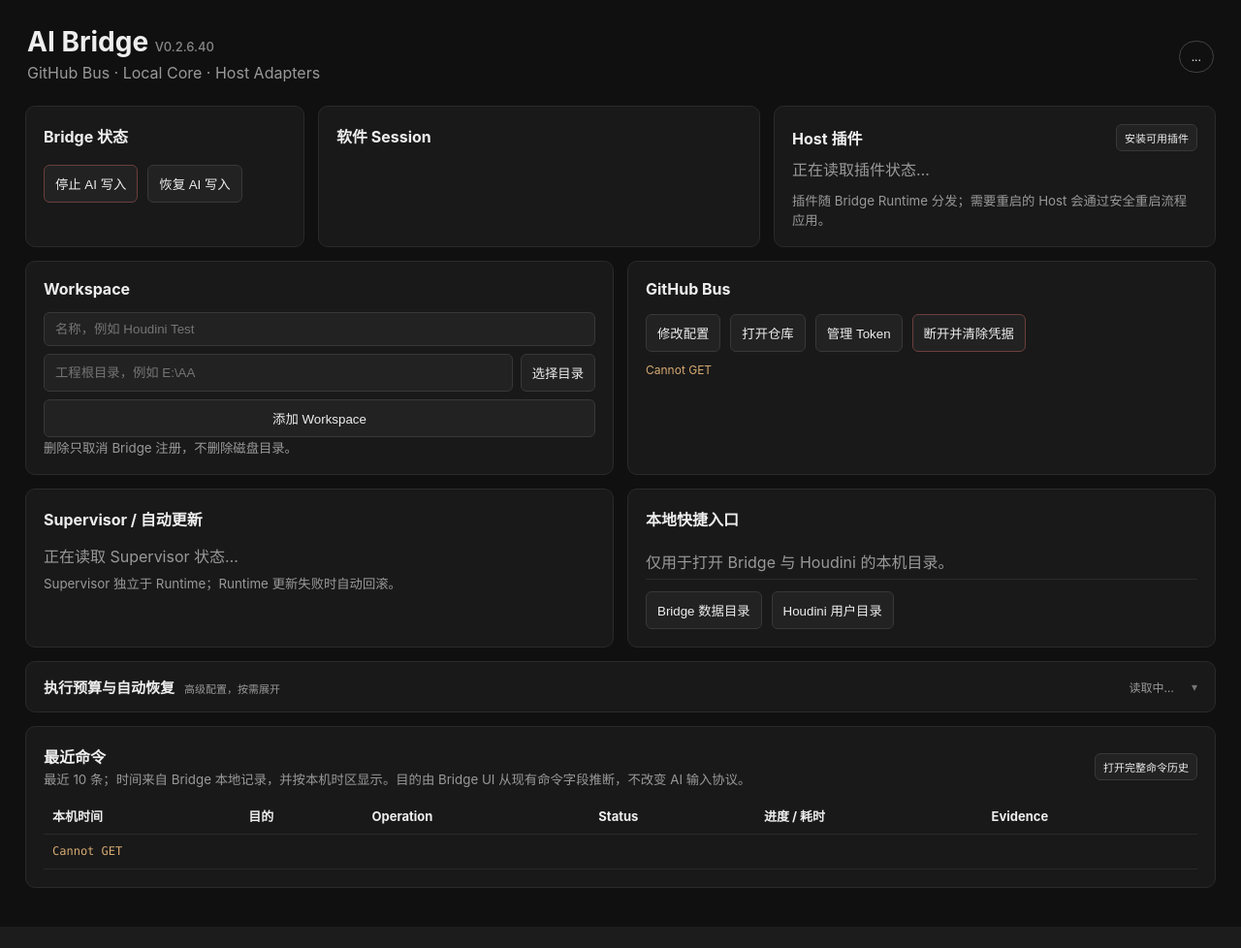
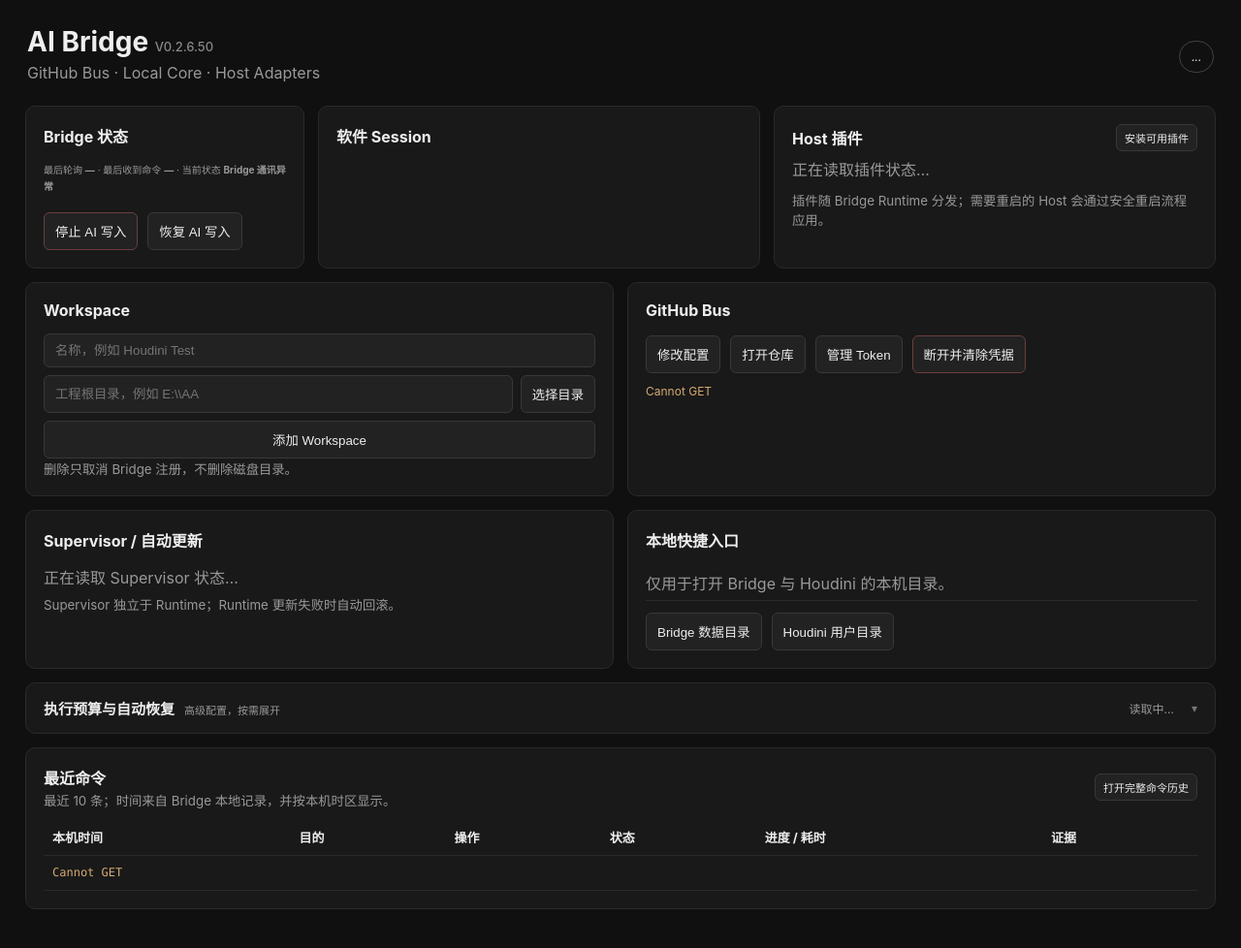
Before and after one commit to fmb22333-dev/AI-Bridge, a Python web app: template runtime/src/ai_bridge/web/templates/index.html in a window 1280 px wide. Shown: the whole page at 97% size. Before the commit the page ends 916 px from the top, so only its background shows below. Run offline with Jinja, Linux system fonts and the light colour scheme; the template is opened without the code that fills it, so the values that code supplies are empty.

Commit message:
Sync Runtime 0.2.6.50 Dashboard UI

```diff
--- a/runtime/src/ai_bridge/web/templates/index.html
+++ b/runtime/src/ai_bridge/web/templates/index.html
@@ -10,7 +10,7 @@
 <main class="shell">
   <header class="topbar">
     <div>
-      <h1>AI Bridge <small>V0.2.6.40</small></h1>
+      <h1>AI Bridge <small>V0.2.6.50</small></h1>
       <p>GitHub Bus · Local Core · Host Adapters</p>
     </div>
     <div id="coreBadge" class="badge">...</div>
@@ -18,37 +18,129 @@
 
   <section class="dashboardGrid overviewGrid">
     <article class="card statusCard">
-      <h2>Bridge 状态</h2><div id="status"></div><div class="actions"><button id="stop" class="danger">停止 AI 写入</button><button id="resume">恢复 AI 写入</button></div>
+      <h2>Bridge 状态</h2>
+      <div id="status"></div>
+      <div id="activityHeartbeat"><small>最后轮询 <b>—</b> · 最后收到命令 <b>—</b> · 当前状态 <b>—</b></small></div>
+      <div class="actions">
+        <button id="stop" class="danger">停止 AI 写入</button>
+        <button id="resume">恢复 AI 写入</button>
+      </div>
     </article>
-    <article class="card"><h2>软件 Session</h2><div id="sessions"></div></article>
-    <article class="card"><div class="sectionTitleRow"><h2>Host 插件</h2><button id="installAllPlugins" class="tiny">安装可用插件</button></div><div id="plugins"><p class="muted">正在读取插件状态…</p></div><div id="pluginError" class="errorText"></div><small>插件随 Bridge Runtime 分发；需要重启的 Host 会通过安全重启流程应用。</small></article>
+
+    <article class="card">
+      <h2>软件 Session</h2>
+      <div id="sessions"></div>
+    </article>
+
+    <article class="card">
+      <div class="sectionTitleRow">
+        <h2>Host 插件</h2>
+        <button id="installAllPlugins" class="tiny">安装可用插件</button>
+      </div>
+      <div id="plugins"><p class="muted">正在读取插件状态…</p></div>
+      <div id="pluginError" class="errorText"></div>
+      <small>插件随 Bridge Runtime 分发；需要重启的 Host 会通过安全重启流程应用。</small>
+    </article>
   </section>
 
   <section class="dashboardGrid twoColGrid">
-    <article class="card"><h2>Workspace</h2><div id="workspaces"></div><form id="workspaceForm"><input id="wsName" placeholder="名称，例如 Houdini Test" required><div class="pathInput"><input id="wsRoot" placeholder="工程根目录，例如 E:\AA" required><button id="pickWorkspace" type="button">选择目录</button></div><button>添加 Workspace</button></form><small>删除只取消 Bridge 注册，不删除磁盘目录。</small></article>
-    <article class="card"><h2>GitHub Bus</h2><div id="remote"></div><div class="actions"><button id="editRemote">修改配置</button><button id="openRemoteRepo">打开仓库</button><button id="manageRemoteToken">管理 Token</button><button id="disconnectRemote" class="danger">断开并清除凭据</button></div><div id="remoteError" class="errorText"></div></article>
+    <article class="card">
+      <h2>Workspace</h2>
+      <div id="workspaces"></div>
+      <form id="workspaceForm">
+        <input id="wsName" placeholder="名称，例如 Houdini Test" required>
+        <div class="pathInput">
+          <input id="wsRoot" placeholder="工程根目录，例如 E:\\AA" required>
+          <button id="pickWorkspace" type="button">选择目录</button>
+        </div>
+        <button>添加 Workspace</button>
+      </form>
+      <small>删除只取消 Bridge 注册，不删除磁盘目录。</small>
+    </article>
+
+    <article class="card">
+      <h2>GitHub Bus</h2>
+      <div id="remote"></div>
+      <div class="actions">
+        <button id="editRemote">修改配置</button>
+        <button id="openRemoteRepo">打开仓库</button>
+        <button id="manageRemoteToken">管理 Token</button>
+        <button id="disconnectRemote" class="danger">断开并清除凭据</button>
+      </div>
+      <div id="remoteError" class="errorText"></div>
+    </article>
   </section>
 
   <section class="dashboardGrid twoColGrid">
-    <article class="card"><h2>Supervisor / 自动更新</h2><div id="supervisor"><p class="muted">正在读取 Supervisor 状态…</p></div><small>Supervisor 独立于 Runtime；Runtime 更新失败时自动回滚。</small></article>
-    <article class="card utilityCard"><h2>本地快捷入口</h2><p class="muted">仅用于打开 Bridge 与 Houdini 的本机目录。</p><div class="actions helperActions"><button id="openDataDir">Bridge 数据目录</button><button id="openHoudiniDir">Houdini 用户目录</button></div></article>
+    <article class="card">
+      <h2>Supervisor / 自动更新</h2>
+      <div id="supervisor"><p class="muted">正在读取 Supervisor 状态…</p></div>
+      <small>Supervisor 独立于 Runtime；Runtime 更新失败时自动回滚。</small>
+    </article>
+
+    <article class="card utilityCard">
+      <h2>本地快捷入口</h2>
+      <p class="muted">仅用于打开 Bridge 与 Houdini 的本机目录。</p>
+      <div class="actions helperActions">
+        <button id="openDataDir">Bridge 数据目录</button>
+        <button id="openHoudiniDir">Houdini 用户目录</button>
+      </div>
+    </article>
   </section>
 
-  <details class="card collapsibleCard" id="executionBudgetPanel"><summary><span class="summaryTitle"><strong>执行预算与自动恢复</strong><small>高级配置，按需展开</small></span><span id="budgetSummary" class="summaryMeta">读取中…</span></summary><div class="detailsBody"><div id="executionPolicy"><p class="muted">正在读取执行预算…</p></div><h3>最近自动恢复</h3><div id="recoveryHistory"><p class="muted">暂无恢复记录</p></div><div id="budgetError" class="errorText"></div><small>预算优先级：AI 显式 → 当前工程精确覆盖 → Workspace → Bridge 默认。自动恢复策略：AI 显式 → Workspace → Bridge 默认。预算只约束主 Host 操作，不计安全 checkpoint 保存时间。</small></div></details>
+  <details class="card collapsibleCard" id="executionBudgetPanel">
+    <summary>
+      <span class="summaryTitle">
+        <strong>执行预算与自动恢复</strong>
+        <small>高级配置，按需展开</small>
+      </span>
+      <span id="budgetSummary" class="summaryMeta">读取中…</span>
+    </summary>
+    <div class="detailsBody">
+      <div id="executionPolicy"><p class="muted">正在读取执行预算…</p></div>
+      <h3>最近自动恢复</h3>
+      <div id="recoveryHistory"><p class="muted">暂无恢复记录</p></div>
+      <div id="budgetError" class="errorText"></div>
+      <small>预算优先级：AI 显式 → 当前工程精确覆盖 → Workspace → Bridge 默认。自动恢复策略：AI 显式 → Workspace → Bridge 默认。预算只约束主 Host 操作，不计安全 checkpoint 保存时间。</small>
+    </div>
+  </details>
 
-  <article class="card commandsCard"><div class="sectionTitleRow commandsTitle"><div><h2>最近命令</h2><small>最近 10 条；时间来自 Bridge 本地记录，并按本机时区显示。目的由 Bridge UI 从现有命令字段推断，不改变 AI 输入协议。</small></div><button id="openCommandHistory" class="tiny">打开完整命令历史</button></div><div class="tableWrap"><table><thead><tr><th>本机时间</th><th>目的</th><th>Operation</th><th>Status</th><th>进度 / 耗时</th><th>Evidence</th></tr></thead><tbody id="recentCommands"><tr><td colspan="6" class="muted">正在读取最近命令…</td></tr></tbody></table></div><div style="display:none"><table><tbody id="commands"></tbody></table></div></article>
+  <article class="card commandsCard">
+    <div class="sectionTitleRow commandsTitle">
+      <div>
+        <h2>最近命令</h2>
+        <small>最近 10 条；时间来自 Bridge 本地记录，并按本机时区显示。</small>
+      </div>
+      <button id="openCommandHistory" class="tiny">打开完整命令历史</button>
+    </div>
+    <div class="tableWrap">
+      <table>
+        <thead><tr><th>本机时间</th><th>目的</th><th>操作</th><th>状态</th><th>进度 / 耗时</th><th>证据</th></tr></thead>
+        <tbody id="recentCommands"><tr><td colspan="6" class="muted">正在读取最近命令…</td></tr></tbody>
+      </table>
+    </div>
+    <div style="display:none"><table><tbody id="commands"></tbody></table></div>
+  </article>
 </main>
 <script src="/control/app.js?v=0.2.6.14"></script>
 <script>
-const RECENT_COMMAND_LIMIT=10;const commandBudgets=new Map();const TERMINAL_COMMAND_STATUSES=new Set(["success","failed","denied","conflict","cancelled","canceled","timeout","timed_out","rolled_back"]);
+const RECENT_COMMAND_LIMIT=10;
+const commandBudgets=new Map();
+const TERMINAL_COMMAND_STATUSES=new Set(["success","failed","denied","conflict","cancelled","canceled","timeout","timed_out","rolled_back"]);
 function commandDate(value){if(!value)return null;const raw=String(value);const normalized=/[zZ]$|[+-]\d\d:\d\d$/.test(raw)?raw:raw.replace(" ","T")+"Z";const date=new Date(normalized);return Number.isNaN(date.getTime())?null:date;}
 function commandTimeText(value){const date=commandDate(value);return date?date.toLocaleTimeString([], {hour:"2-digit",minute:"2-digit",second:"2-digit"}):"—";}
 function commandElapsed(startValue,endValue){const start=commandDate(startValue),end=commandDate(endValue);if(!start||!end)return null;return Math.max(0,(end.getTime()-start.getTime())/1000);}
 function commandDurationText(seconds){if(seconds==null||!Number.isFinite(seconds))return "—";if(seconds<1)return `${Math.round(seconds*1000)}ms`;if(seconds<60)return `${seconds.toFixed(seconds<10?1:0)}s`;const minutes=Math.floor(seconds/60),remain=Math.floor(seconds%60);return `${minutes}m ${remain}s`;}
+function activityAgeText(value){const seconds=commandElapsed(value,new Date().toISOString());if(seconds==null)return "尚无记录";if(seconds<1)return "刚刚";if(seconds<60)return `${seconds.toFixed(seconds<10?1:0)}s 前`;if(seconds<3600)return `${Math.floor(seconds/60)}m 前`;return `${Math.floor(seconds/3600)}h 前`;}
+function commandStatusText(status){const raw=String(status||"unknown").toLowerCase();const map={success:"成功",failed:"失败",denied:"拒绝",conflict:"冲突",received:"已收到",queued:"排队中",running:"执行中",executing:"执行中",timeout:"超时",timed_out:"超时",cancelled:"已取消",canceled:"已取消",rolled_back:"已回滚",unknown:"未知"};return map[raw]||raw;}
 function commandPurpose(item){const op=String(item.operation||"");const workspace=String(item.workspace_id||"");const projectHint=workspace&&workspace!=="__bridge_system__"?` · ${workspace}`:"";const exact={"bridge.project.resume":"恢复项目状态","code.safe_patch_and_cook":"安全修改代码并 Cook","network.build_and_cook":"构建节点网络并 Cook","network.build":"构建节点网络","cook.execute":"执行 Cook","hip.save":"保存工程","checkpoint.create":"创建工程检查点","rollback.execute":"回滚工程状态","selection.get":"读取当前选择","selection.set":"修改当前选择"};if(exact[op])return exact[op]+projectHint;if(op==="inspect.find")return "查找节点 / 对象"+projectHint;if(op.startsWith("inspect."))return "检查项目 / 节点状态"+projectHint;if(op.startsWith("parm."))return "读取 / 修改参数"+projectHint;if(op.startsWith("node."))return "创建 / 修改节点"+projectHint;if(op.startsWith("code."))return "读取 / 修改节点代码"+projectHint;if(op.startsWith("bridge.update.test")||op==="bridge.update.validate")return "验证 Bridge 更新";if(op.startsWith("bridge.update."))return "更新 Bridge Runtime";if(op.startsWith("bridge.plugin."))return "管理 Host 插件";if(op.startsWith("bridge."))return "Bridge 管理操作";return op||"未知命令";}
-function commandProgress(item){const status=String(item.status||"unknown").toLowerCase();const terminal=TERMINAL_COMMAND_STATUSES.has(status);if(terminal){const seconds=commandElapsed(item.created_at,item.updated_at);return {text:`${status} · ${commandDurationText(seconds)}`,stuck:false};}const age=commandElapsed(item.created_at,new Date().toISOString());const budget=Number(commandBudgets.get(item.command_id));if(Number.isFinite(budget)&&budget>0&&age!=null&&age>budget)return {text:`疑似卡住 · ${commandDurationText(age)} / 预算 ${commandDurationText(budget)}`,stuck:true};const label=status==="received"?"已收到":status==="queued"?"排队中":status==="running"||status==="executing"?"执行中":status;return {text:`${label} · ${commandDurationText(age)}`,stuck:false};}
+function commandProgress(item){const status=String(item.status||"unknown").toLowerCase();const terminal=TERMINAL_COMMAND_STATUSES.has(status);if(terminal){const seconds=commandElapsed(item.created_at,item.updated_at);return {text:`${commandStatusText(status)} · ${commandDurationText(seconds)}`,stuck:false};}const age=commandElapsed(item.created_at,new Date().toISOString());const budget=Number(commandBudgets.get(item.command_id));if(Number.isFinite(budget)&&budget>0&&age!=null&&age>budget)return {text:`疑似卡住 · ${commandDurationText(age)} / 预算 ${commandDurationText(budget)}`,stuck:true};return {text:`${commandStatusText(status)} · ${commandDurationText(age)}`,stuck:false};}
 async function loadCommandBudget(item){const status=String(item.status||"unknown").toLowerCase();if(TERMINAL_COMMAND_STATUSES.has(status)||commandBudgets.has(item.command_id))return;try{const detail=await api(`/control/commands/${encodeURIComponent(item.command_id)}`);const budget=detail?.request?.execution?.budget_seconds;if(budget!=null)commandBudgets.set(item.command_id,Number(budget));}catch{commandBudgets.set(item.command_id,NaN);}}
-async function refreshRecentCommands(){try{const data=await api("/control/commands?limit="+RECENT_COMMAND_LIMIT);const items=(data.commands||[]).slice(0,RECENT_COMMAND_LIMIT);await Promise.all(items.map(loadCommandBudget));const target=document.querySelector("#recentCommands");if(!target)return;target.innerHTML=items.length?items.map((item)=>{const progress=commandProgress(item);return `<tr${progress.stuck?' class="commandStuck"':''}><td>${esc(commandTimeText(item.created_at))}</td><td><b>${esc(commandPurpose(item))}</b><small class="mono">${esc(item.command_id)}</small></td><td>${esc(item.operation||"—")}</td><td><span class="statusPill ${esc(item.status||"")}">${esc(item.status||"unknown")}</span></td><td>${progress.stuck?'<b>':''}${esc(progress.text)}${progress.stuck?'</b>':''}</td><td>${item.evidence_id?`<a href="/control/evidence/${encodeURIComponent(item.evidence_id)}" target="_blank">查看</a>`:"—"}</td></tr>`;}).join(""):'<tr><td colspan="6" class="muted">暂无命令</td></tr>'; }catch(error){const target=document.querySelector("#recentCommands");if(target)target.innerHTML=`<tr><td colspan="6" class="errorText">${esc(error.message)}</td></tr>`;}}
+function renderActivityHeartbeat(remote){const target=document.querySelector("#activityHeartbeat");if(!target)return;const activity=remote?.activity||{};const current=activity.current_execution;const pollAge=commandElapsed(activity.last_poll_at,new Date().toISOString());const pollInterval=Number(remote?.poll_interval_seconds||0.5);const staleLimit=Math.max(5,pollInterval*4);const stale=Boolean(remote?.configured)&&!current&&pollAge!=null&&pollAge>staleLimit;const abnormal=remote?.status==="error"||stale;let stateText="未连接";if(current){const elapsed=commandElapsed(current.started_at,new Date().toISOString());stateText=`执行中 ${commandDurationText(elapsed)} · ${current.operation||"命令"}`;}else if(abnormal){stateText="Bridge 通讯异常";}else if(remote?.configured){stateText=activity.last_poll_at?"空闲":"等待首次轮询";}target.classList.toggle("errorText",abnormal);target.innerHTML=`<small>最后轮询 <b>${esc(activityAgeText(activity.last_poll_at))}</b> · 最后收到命令 <b>${esc(activityAgeText(activity.last_command_received_at))}</b> · 当前状态 <b>${esc(stateText)}</b></small>`;}
+async function refreshActivityHeartbeat(){try{const state=await api("/control/status");renderActivityHeartbeat(state.remote||{});}catch(error){const target=document.querySelector("#activityHeartbeat");if(target){target.classList.add("errorText");target.innerHTML=`<small>最后轮询 <b>—</b> · 最后收到命令 <b>—</b> · 当前状态 <b>Bridge 通讯异常</b></small>`;}}}
+function recentCommandRow(item){const progress=commandProgress(item);const status=String(item.status||"unknown").toLowerCase();return `<tr${progress.stuck?' class="warningRow"':''}><td>${esc(commandTimeText(item.created_at))}</td><td><b>${esc(commandPurpose(item))}</b></td><td><code>${esc(item.operation||"—")}</code></td><td><span class="status ${esc(status)}">${esc(commandStatusText(status))}</span></td><td>${esc(progress.text)}</td><td>${item.evidence_id?`<a href="/control/commands/${encodeURIComponent(item.command_id)}" target="_blank">查看</a>`:"—"}</td></tr>`;}
+async function refreshRecentCommands(){try{const payload=await api("/control/commands?limit="+RECENT_COMMAND_LIMIT);const items=(payload.commands||[]).slice(0,RECENT_COMMAND_LIMIT);await Promise.all(items.map(loadCommandBudget));const body=document.querySelector("#recentCommands");if(!body)return;body.innerHTML=items.length?items.map(recentCommandRow).join(""):'<tr><td colspan="6" class="muted">暂无命令</td></tr>';}catch(error){const body=document.querySelector("#recentCommands");if(body){body.innerHTML=`<tr><td colspan="6" class="errorText">${esc(error.message)}</td></tr>`;}}}
+refreshActivityHeartbeat();setInterval(refreshActivityHeartbeat,1000);
 refreshRecentCommands();setInterval(refreshRecentCommands,2000);
 </script>
 </body>
```
